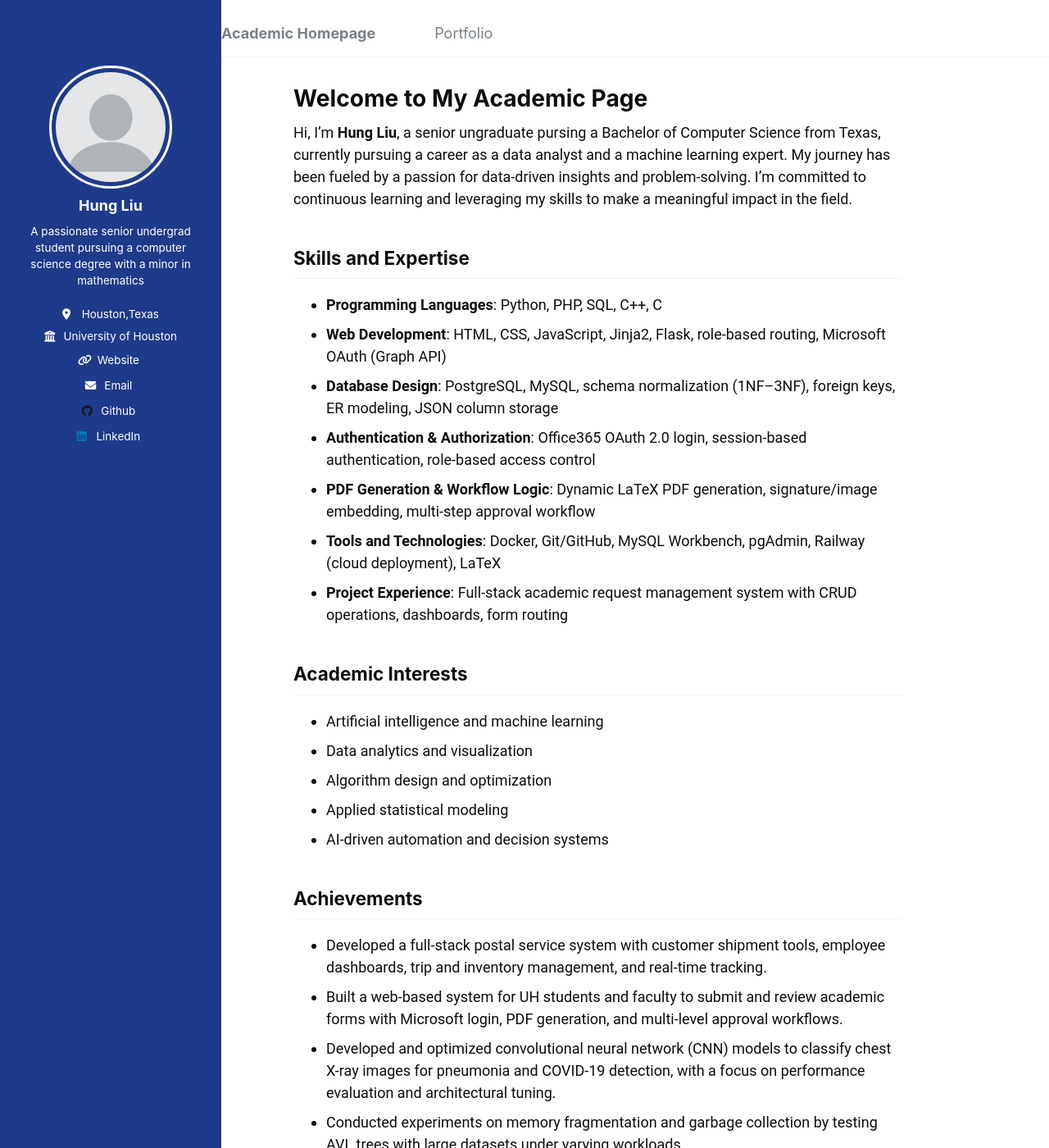
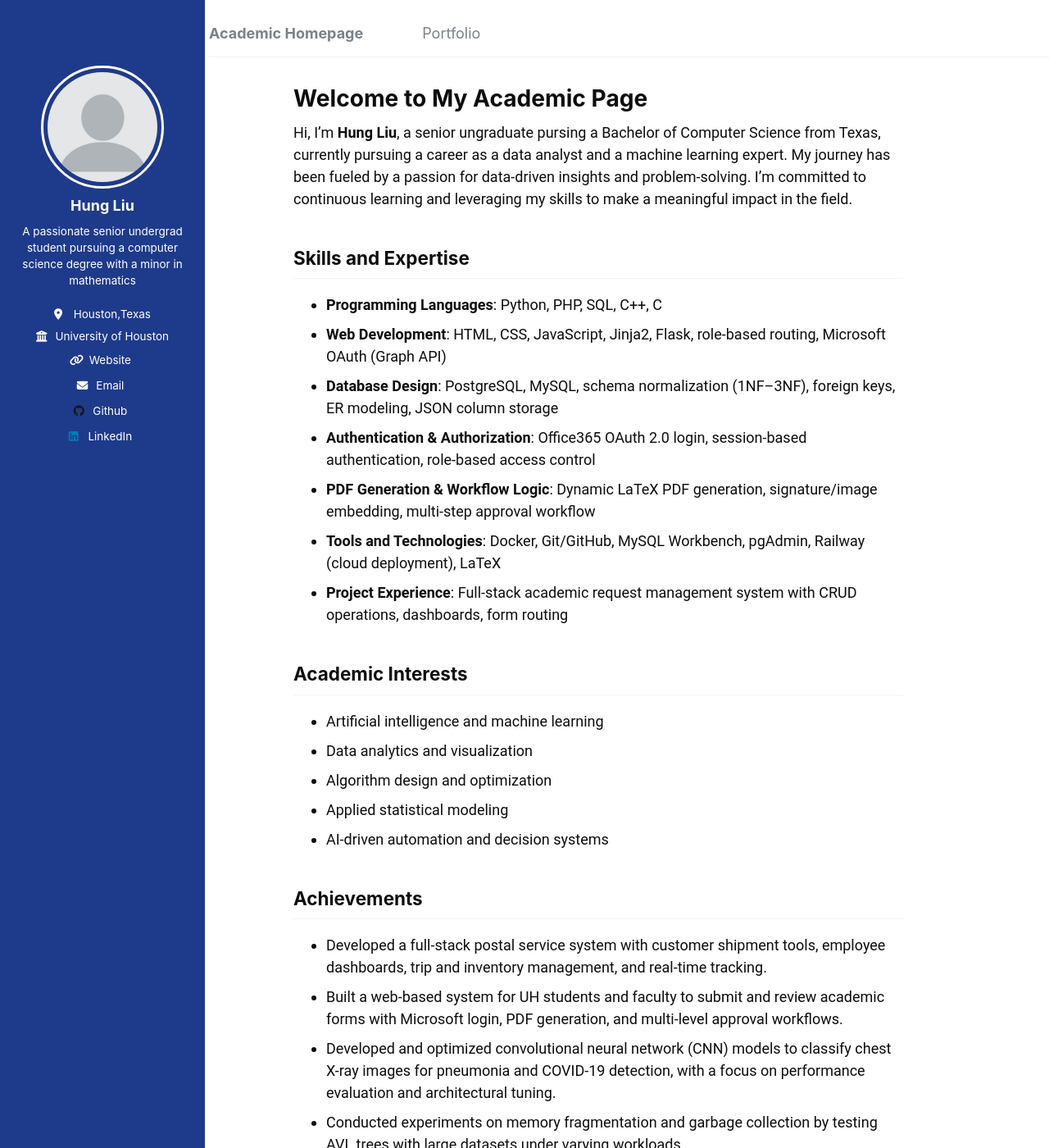
Before and after one commit to sunnySKL/sunnySKL.github.io, a Jekyll site: the page built from _pages/about.md, in a window 1280 px wide and 1400 px high. Shown: the whole window at 82% size. Built offline with Jekyll 4.4.1, drawn with Linux system fonts in a browser that asks for light colours.

Commit message:
Update custom.css

```diff
--- a/assets/css/custom.css
+++ b/assets/css/custom.css
@@ -122,8 +122,8 @@ body {
         position: fixed;
         top: 0;
         left: 0;
-        width: 270px;
-        max-width: 270px;
+        width: 250px;
+        max-width: 250px;
         height: 100vh;
         overflow-y: auto;
         display: block;
@@ -133,9 +133,13 @@ body {
         padding-top: 80px;
     }
 
+    .navbar {
+        padding-left: 30px;
+    }
+
     .masthead,
     #main {
-        margin-left: 270px;
+        margin-left: 255px;
     }
 
     .masthead__inner-wrap {
@@ -148,7 +152,7 @@ body {
     }
 
     #main {
-        margin-left: 270px;
+        margin-left: 255px;
         margin-right: 0;
         max-width: none !important;
         width: auto !important;
```
